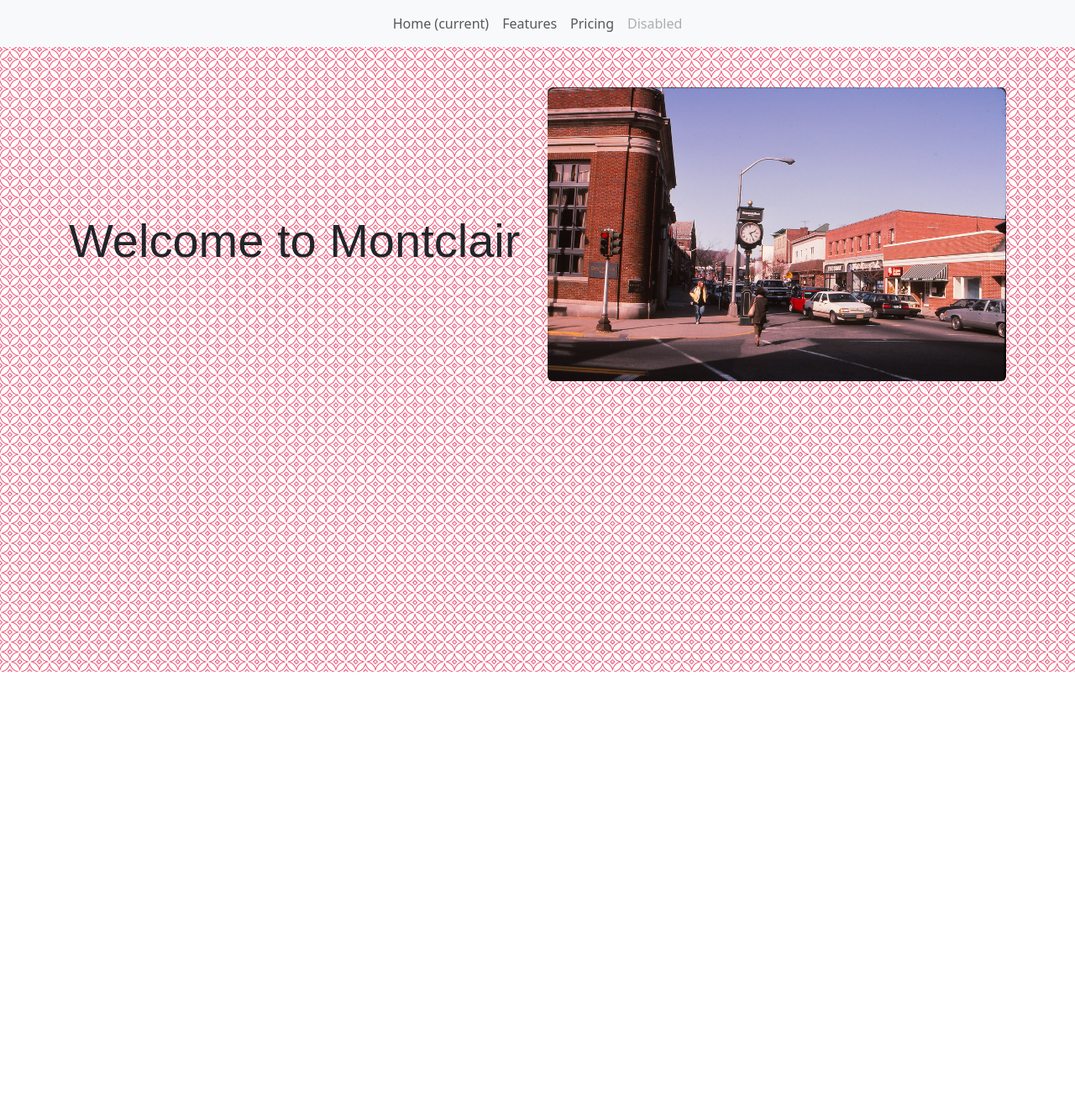
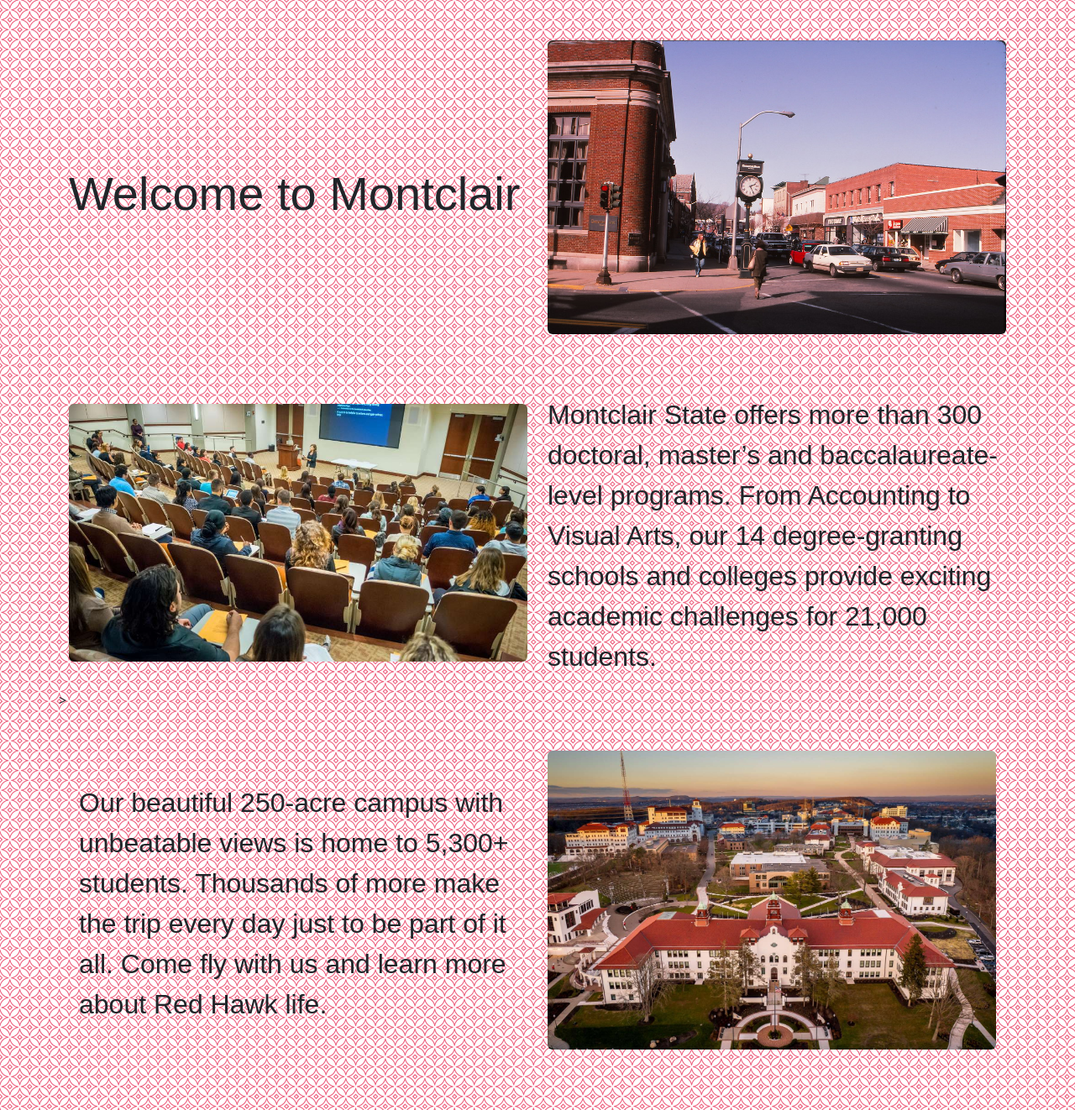
Before and after one commit to JeetrK/College-website, a plain HTML site: page index.html in a window 1280 px wide. Shown: the whole page at 84% size. Before the commit the page ends 800 px from the top, so only its background shows below. Drawn offline with nearby package versions, Linux system fonts and the light colour scheme; a web font is replaced by a local one.

Commit message:
added more info trying text hover on image

```diff
--- a/index.html
+++ b/index.html
@@ -16,29 +16,6 @@
 
 <body>
     <header>
-        <nav class="navbar navbar-expand-lg navbar-light bg-light">
-            <button class="navbar-toggler" type="button" data-toggle="collapse" data-target="#navbarNav"
-                aria-controls="navbarNav" aria-expanded="false" aria-label="Toggle navigation">
-                <span class="navbar-toggler-icon"></span>
-            </button>
-
-            <div class="collapse navbar-collapse justify-content-center" id="navbarNav">
-                <ul class="navbar-nav">
-                    <li class="nav-item active">
-                        <a class="nav-link" href="#">Home <span class="sr-only">(current)</span></a>
-                    </li>
-                    <li class="nav-item">
-                        <a class="nav-link" href="#">Features</a>
-                    </li>
-                    <li class="nav-item">
-                        <a class="nav-link" href="#">Pricing</a>
-                    </li>
-                    <li class="nav-item">
-                        <a class="nav-link disabled" href="#">Disabled</a>
-                    </li>
-                </ul>
-            </div>
-        </nav>
 
     </header>
  <main>
@@ -53,6 +30,42 @@
                 <div class="row mb-4">
                     <div class="col-12">
                         <img src="/imgs/downtown.jpg" class="img-fluid rounded" alt="Image 1">
+                    </div>
+                </div>
+
+            </div>
+        </div>
+    </div>
+
+    <div class="container my-5">
+        <div class="row align-items-center">
+
+<div class="col-md-6">
+                <div class="row mb-4">
+                    <div class="col-12">
+                        <img src="/imgs/acad.jpg" class="img-fluid rounded" alt="Image 1">
+                    </div>
+                </div>
+
+            </div>
+
+            <div class="col-md-6">
+                <p>Montclair State offers more than 300 doctoral, master’s and baccalaureate-level programs. From Accounting to Visual Arts, our 14 degree-granting schools and colleges provide exciting academic challenges for 21,000 students.</p>
+            </div>
+>
+    </div>
+
+       <div class="container my-5">
+        <div class="row align-items-center">
+
+            <div class="col-md-6">
+                <p>Our beautiful 250-acre campus with unbeatable views is home to 5,300+ students. Thousands of more make the trip every day just to be part of it all. Come fly with us and learn more about Red Hawk life.</p>
+            </div>
+
+            <div class="col-md-6">
+                <div class="row mb-4">
+                    <div class="col-12">
+                        <img src="/imgs/campus.jpg" class="img-fluid rounded" alt="Image 1">
                     </div>
                 </div>
 
--- a/style.css
+++ b/style.css
@@ -8,6 +8,27 @@ font-variation-settings: "wght" 400;
 font-size: 5em;
 }
 
+h2 {
+    font-family: "borax-variable", sans-serif;
+font-variation-settings: "wght" 400;
+font-size: 5em;
+}
+p {
+    font-family: "borax-variable", sans-serif;
+font-variation-settings: "wght" 400;
+font-size: 2em;
+}
+
 nav {
   text-align: center;
 }
+
+img {
+  opacity: 100%;
+  transition: 1s;
+}
+
+img:hover {
+  opacity: 50%;
+  transition: 1s;
+}
```
Also changed, not shown: imgs/acad.jpg (added), imgs/campus.jpg (added), imgs/football.jpg (added).
